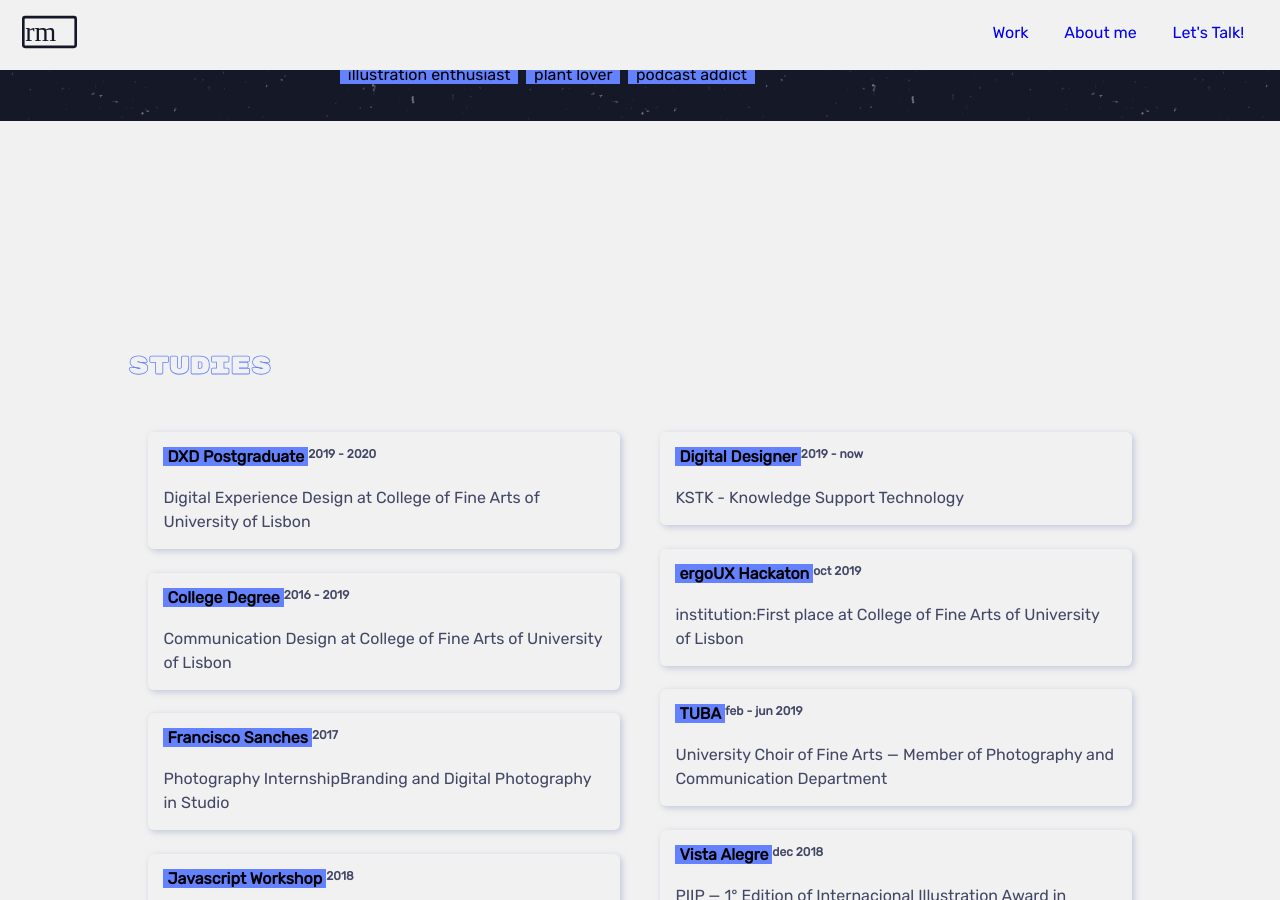
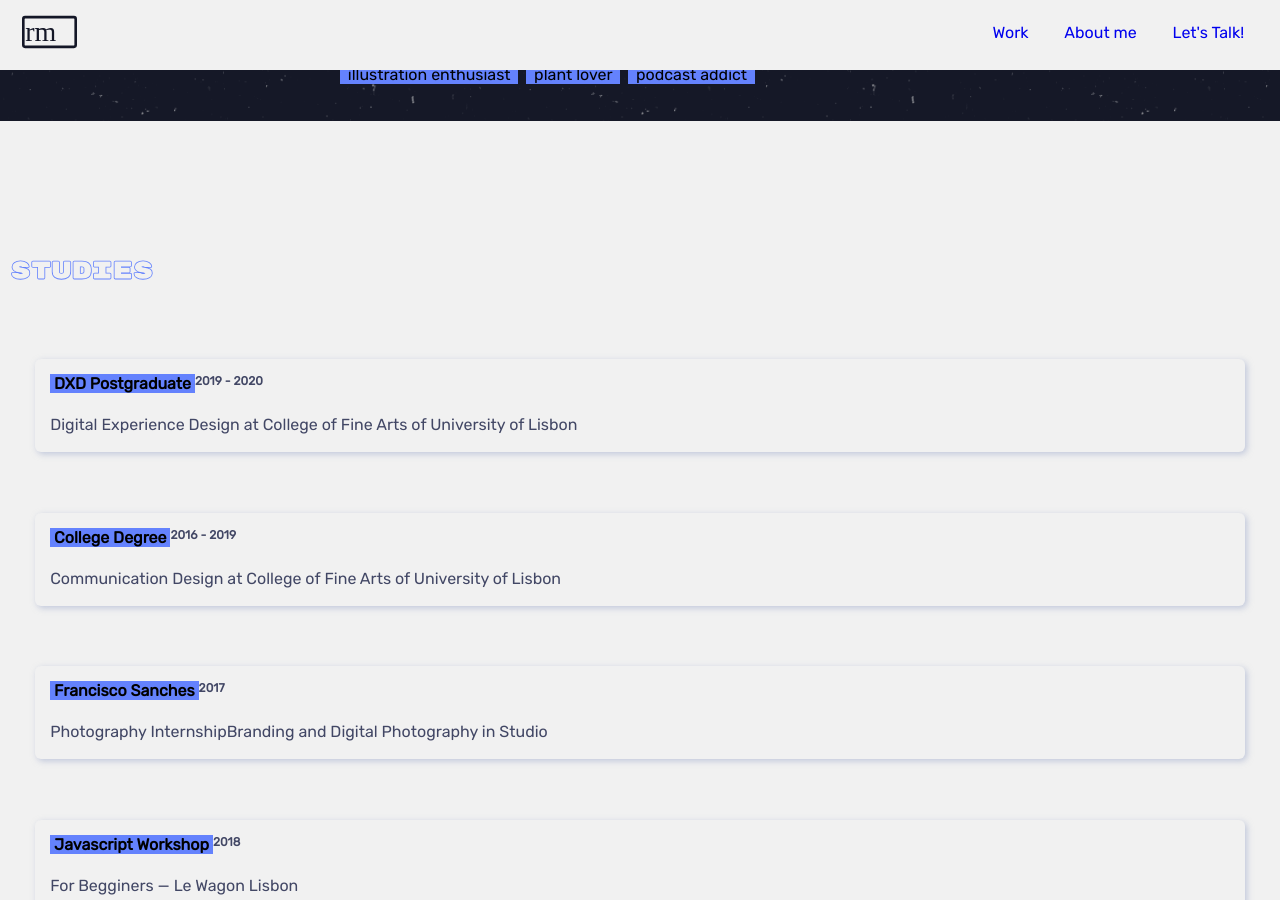
Before and after one commit to ritavmachado/portfolio, a Jekyll site: the page built from about_me.html, in a window 1280 px wide and 900 px high, scrolled down 781 px. Built offline with Jekyll 4.4.1, drawn with Linux system fonts in a browser that asks for light colours.

Commit message:
Grid mobile studies and skills

```diff
--- a/_sass/portfolio.scss
+++ b/_sass/portfolio.scss
@@ -191,6 +191,21 @@
     grid-area: title;
 }
 
+h3 {
+    float: left;
+    display: flex;
+    font-family: $text-font;
+    font-size: 16px;
+}
+
+h4 {
+    top: 0;
+    /* float: right; */
+    font-family: $text-font;
+    font-size: 12px;
+    color: $grey-blue;
+}
+
 p {
     max-width: 600px;
     display: flex;
@@ -343,20 +358,32 @@
 #section_studies {
     width: 100%;
     min-height: 100vh;
-    display: flex;
-    flex-direction: column;
-}
+    /* display: flex;
+    flex-direction: column; */
+    @include grid-template-mobile;
+    grid-template-areas:
+        "title"
+        "column_studies01"
+        "column_studies02";
 
-.wrapper_studies {
+    /* .wrapper_studies {
         width: 100%;
         display: flex;
         flex-direction: column;
-}
+    } */
 
     .column_studies {
         max-width: 100%;
         margin: 0 auto;
         flex: 100%;
+
+        &.column_studies01 {
+            grid-area: column_studies01;
+        }
+
+        &.column_studies02 {
+            grid-area: column_studies02;
+        }
     }
 
     .box {
@@ -376,45 +403,40 @@
             margin-top: 25px;
         }
     }
-
-h3 {
-    float: left;
-    display: flex;
-    font-family: $text-font;
-    font-size: 16px;
-}
-
-h4 {
-    top: 0;
-    /* float: right; */
-    font-family: $text-font;
-    font-size: 12px;
-    color: $grey-blue;
 }
 
 /*Section_Skills*/
 #section_skills {
     width: 100%;
     min-height: 100vh;
-    display: flex;
+    /* display: flex;
     flex-direction: column;
-    justify-content: center;
+    justify-content: center; */
+    @include grid-template-mobile;
+    grid-template-areas:
+        "title"
+        "column_skills01"
+        "column_skills02";
     background-image: url(img/section_about/background_01.png);
     background-repeat: repeat;
     background-size: 500px;
     background-position: center;
-}
 
     .wrapper_skills {
-    display: flex;
-    flex-direction: column;
+        width: 100%;
     }
 
     .column_skills {
         display: flex;
         flex: 50%;
         flex-direction: column;
-    margin-right: 20%;
+
+        &.column_skills01 {
+            grid-area: column_skills01;
+        }
+
+        &.column_skills02 {
+            grid-area: column_skills02;
         }
 
         .meter {
@@ -474,6 +496,8 @@
 
         #skill_10 {
             width: 50%;
+        }
+    }
 }
 
 /*Lets Talk*/
--- a/about_me.html
+++ b/about_me.html
@@ -28,7 +28,7 @@
 <section id="section_studies">
     <h2>STUDIES</h2>
     <div class="wrapper_studies">
-        <div class="column_studies">
+        <div class="column_studies column_studies01">
             {% for study in site.studies limit:5 %}
             <div class="box">
                 <figure><img src="{{study.image}}" alt="{{study.image_alt}}"></figure>
@@ -38,7 +38,7 @@
             </div>
             {% endfor %}
         </div>
-        <div class="column_studies">
+        <div class="column_studies column_studies02">
             {% for study in site.studies offset:5 %}
             <div class="box">
                 <figure><img src="{{study.image}}" alt="{{study.image_alt}}"></figure>
@@ -54,7 +54,7 @@
 <section id="section_skills">
     <h2>SKILLS</h2>
     <div class="wrapper_skills">
-        <div class="column_skills">
+        <div class="column_skills column_skills01">
             {% for skill in site.skills limit:5 %}
             <h3><mark>&nbsp;{{skill.name}}&nbsp;</mark></h3>
             <div class="meter">
@@ -62,7 +62,7 @@
             </div>
             {% endfor %}
         </div>
-        <div class="column_skills">
+        <div class="column_skills column_skills02">
             {% for skill in site.skills offset:5 %}
             <h3><mark>&nbsp;{{skill.name}}&nbsp;</mark></h3>
             <div class="meter">
```
Lines whose indentation alone changed are shown as unchanged.
